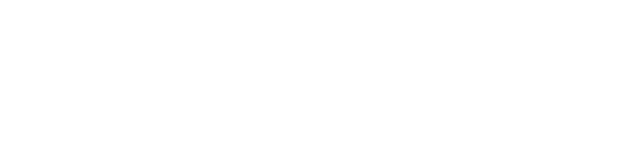
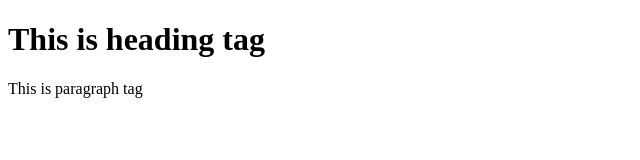
Before and after one commit to shohagcmt/first-repository, a plain HTML site: page index.html in a window 1280 px wide. Shown: the whole page, without its empty margins (0-640 px from the left). Drawn offline with Linux system fonts and the light colour scheme.

Commit message:
first commit

```diff
--- a/index.html
+++ b/index.html
@@ -7,6 +7,7 @@
     <title>My First Github project</title>
 </head>
 <body>
-
+    <h1>This is heading tag</h1>
+    <p>This is paragraph tag</p>
 </body>
 </html>
```
